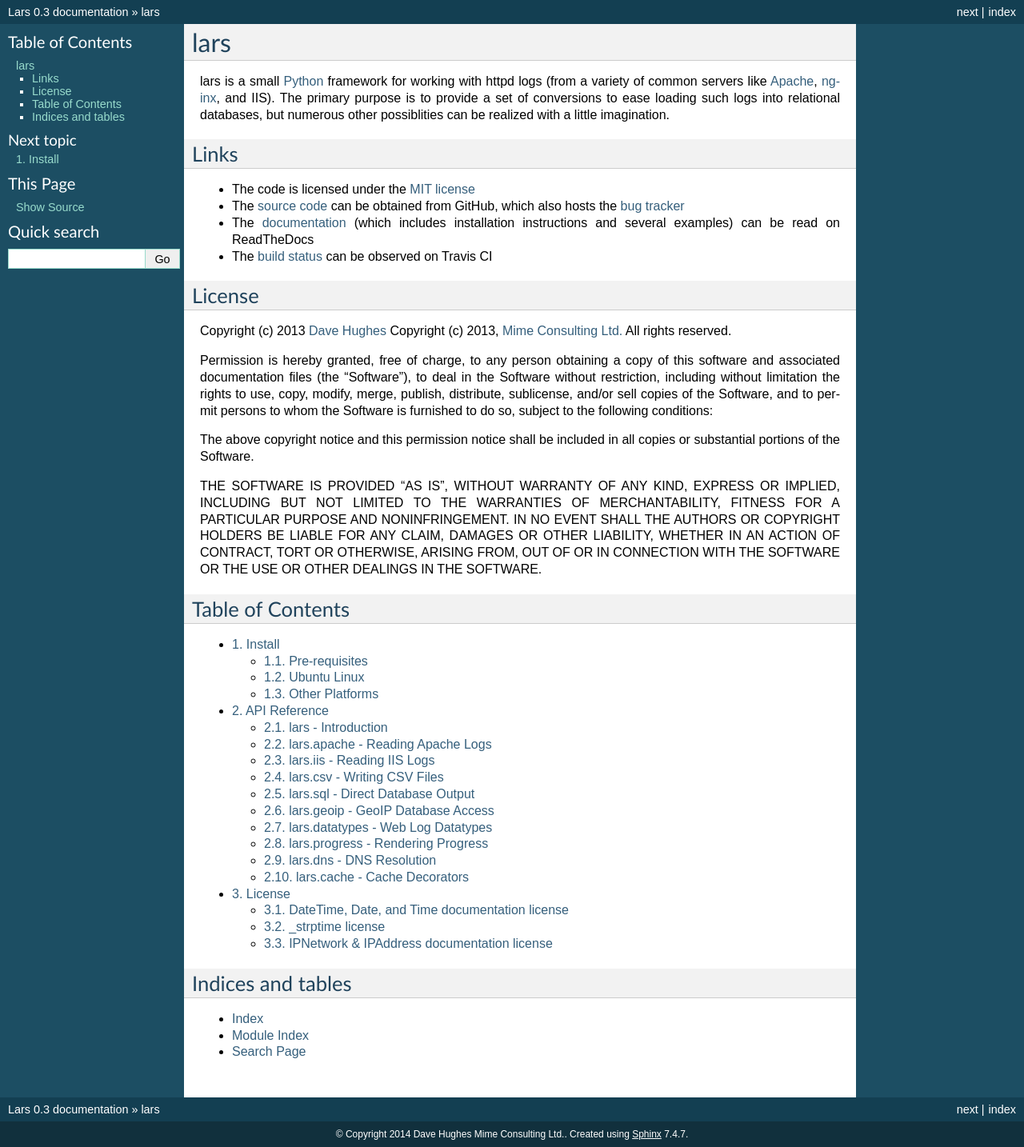
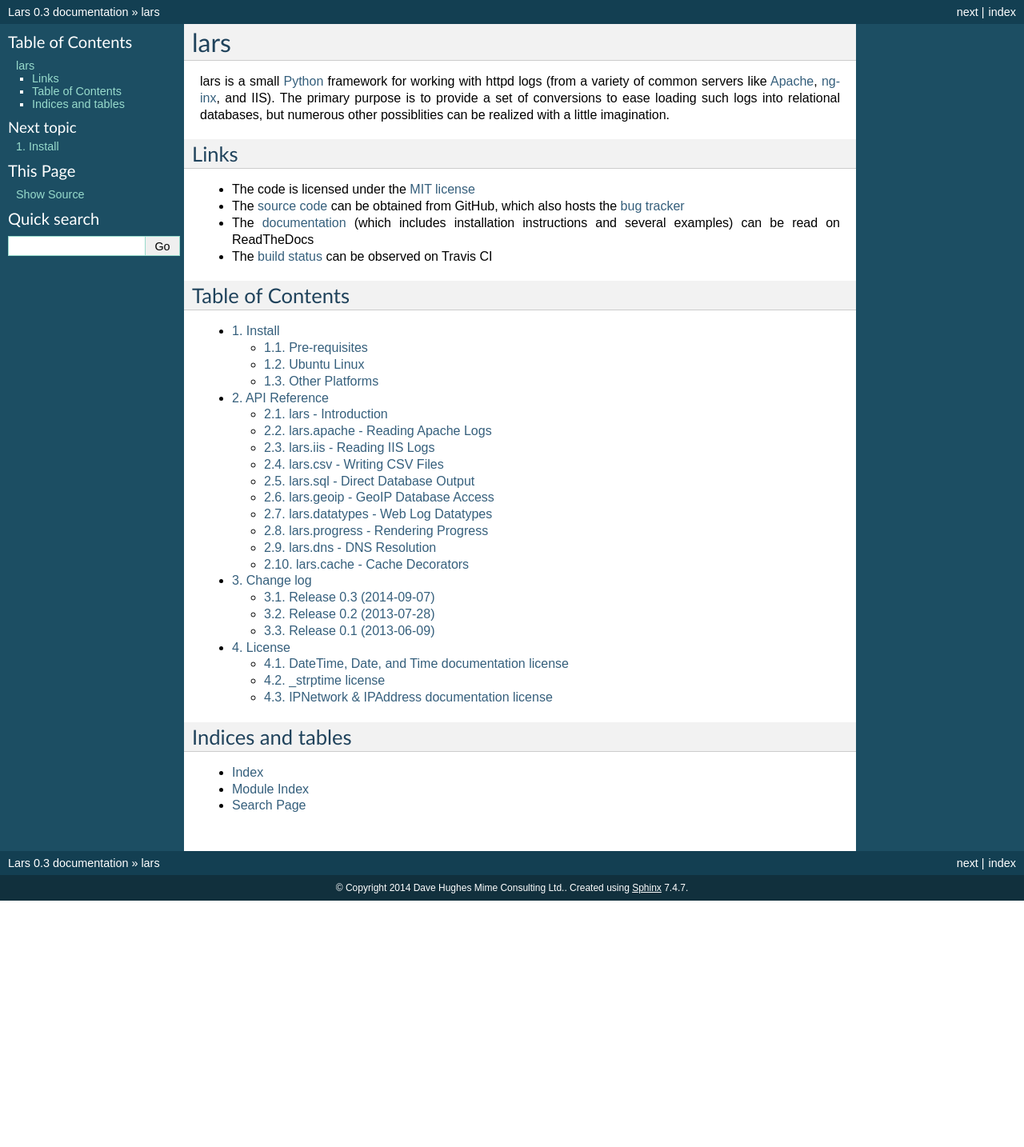
Before and after one commit to waveform-computing/lars, a Sphinx documentation site: the page built from docs/index.rst, in a window 1280 px wide. Shown: the whole page at 80% size. Built offline with Sphinx 7.4.7, drawn with Linux system fonts in a browser that asks for light colours; after the commit the page ends 1126 px from its top, so only the background shows below that.

Commit message:
Packaging work
Fixed source package name for debian package (should've been lars
instead of python-lars), added a changelog to the docs and removed the
duplicated license

```diff
--- a/README.rst
+++ b/README.rst
@@ -30,33 +30,3 @@ Links
 .. _bug tracker: https://github.com/waveform80/lars/issues
 .. _documentation: http://lars.readthedocs.org/
 .. _build status: https://travis-ci.org/waveform80/lars
-
-
-License
-=======
-
-Copyright (c) 2013 `Dave Hughes`_
-Copyright (c) 2013, `Mime Consulting Ltd.`_
-All rights reserved.
-
-Permission is hereby granted, free of charge, to any person obtaining a copy of
-this software and associated documentation files (the "Software"), to deal in
-the Software without restriction, including without limitation the rights to
-use, copy, modify, merge, publish, distribute, sublicense, and/or sell copies
-of the Software, and to permit persons to whom the Software is furnished to do
-so, subject to the following conditions:
-
-The above copyright notice and this permission notice shall be included in all
-copies or substantial portions of the Software.
-
-THE SOFTWARE IS PROVIDED "AS IS", WITHOUT WARRANTY OF ANY KIND, EXPRESS OR
-IMPLIED, INCLUDING BUT NOT LIMITED TO THE WARRANTIES OF MERCHANTABILITY,
-FITNESS FOR A PARTICULAR PURPOSE AND NONINFRINGEMENT. IN NO EVENT SHALL THE
-AUTHORS OR COPYRIGHT HOLDERS BE LIABLE FOR ANY CLAIM, DAMAGES OR OTHER
-LIABILITY, WHETHER IN AN ACTION OF CONTRACT, TORT OR OTHERWISE, ARISING FROM,
-OUT OF OR IN CONNECTION WITH THE SOFTWARE OR THE USE OR OTHER DEALINGS IN THE
-SOFTWARE.
-
-
-.. _Dave Hughes: mailto:dave@waveform.org.uk
-.. _Mime Consulting Ltd.: mailto:info@mimeconsulting.co.uk
--- /dev/null
+++ b/docs/changelog.rst
@@ -0,0 +1,29 @@
+.. _changelog:
+
+==========
+Change log
+==========
+
+
+Release 0.3 (2014-09-07)
+========================
+
+* Implemented Python 3 compatibility (specifically 3.2 or above) and added
+  debian packaging for Python 3 and docs
+
+
+Release 0.2 (2013-07-28)
+========================
+
+* Added ISP and organisation lookups to geoip module
+* Added multi-row insertion support to the sql module
+* Added Oracle specific target in the sql module
+* Fixed the setup.py script (missing MANIFEST.in meant utils.py was excluded
+  which setup.py relies upon)
+* Fixed test coverage for the progress module
+
+
+Release 0.1 (2013-06-09)
+========================
+
+* Initial release
--- a/docs/index.rst
+++ b/docs/index.rst
@@ -12,6 +12,7 @@ Table of Contents
 
    install
    api
+   changelog
    license
 
 
```
Also changed, not shown: 1 other file.
